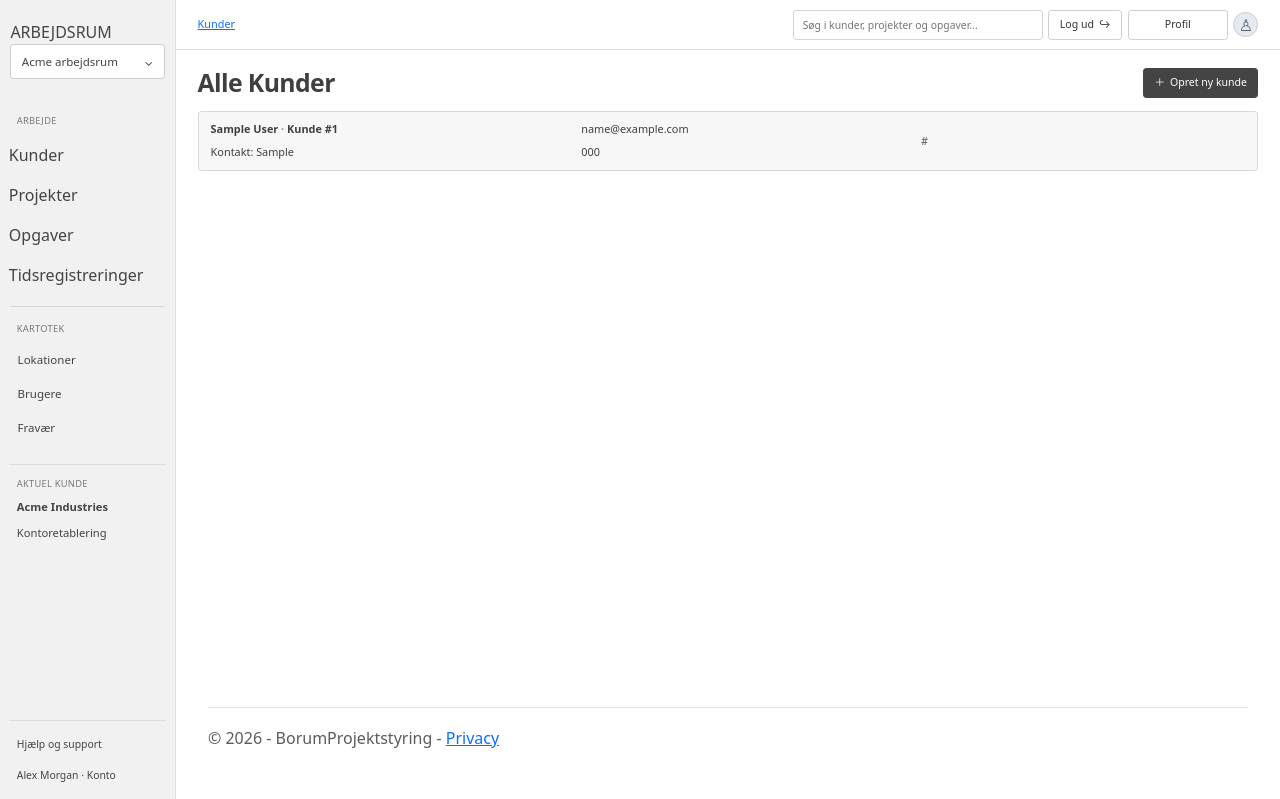
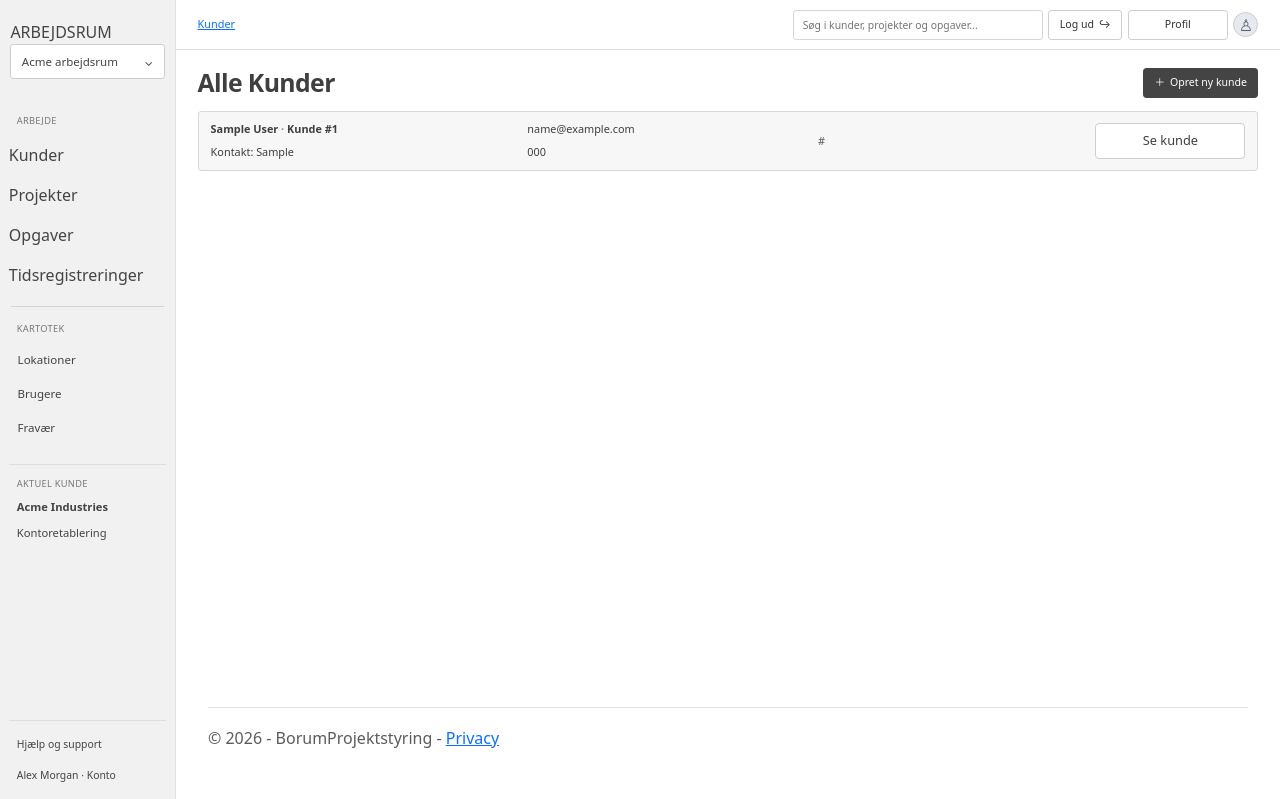
Before and after one commit to vbruhn-datamatiker/BorumProjektstyring, an ASP.NET Core app: page /CustomerPage in a window 1280 px wide. Shown: the top 799 px of the page. Run offline with ASP.NET Core 8, Linux system fonts and the light colour scheme; tables that the repository leaves empty hold one stand-in row (values such as "Sample post"); style sheets or scripts are compiled from the project's sources.

Commit message:
Changes to <a class= button >"Se kunde" < to Url.Page instead of normal a tag to css can reach the link

```diff
--- a/BorumProjektstyring/Pages/CustomerPage.cshtml
+++ b/BorumProjektstyring/Pages/CustomerPage.cshtml
@@ -117,6 +117,9 @@
                         <span>@c.Phone</span>
                     </div>
                     <span class="customer-website">@c.Website</span>
+
+                    @* LINK BUTTON to CustomerDetailsPage*@
+                    <a class="button button-light customer-button" href="@Url.Page("/CustomerDetailsPage", new { id = c.CustomerId })">Se kunde</a>
                 </section>
             }
         </div>
--- a/BorumProjektstyring/Pages/CustomerPage.cshtml.css
+++ b/BorumProjektstyring/Pages/CustomerPage.cshtml.css
@@ -136,8 +136,22 @@
     }
 
 .customer-button {
-    min-width: 95px;
+    min-width: 150px;
+    min-height: 36px;
+    padding: .45rem 1rem;
+    color: #333;
+    background: #fff;
+    border: 1px solid #cecece;
+    border-radius: .25rem;
+    font-size: .8rem;
+    text-decoration: none; /* removes the link underline */
 }
+
+    .customer-button:hover {
+        color: #333; /* stops it turning blue on hover */
+        background: #f5f5f5;
+        text-decoration: none;
+    }
 
 /* --- generated css. new for the customer list --- */
 .customer-content {
```
